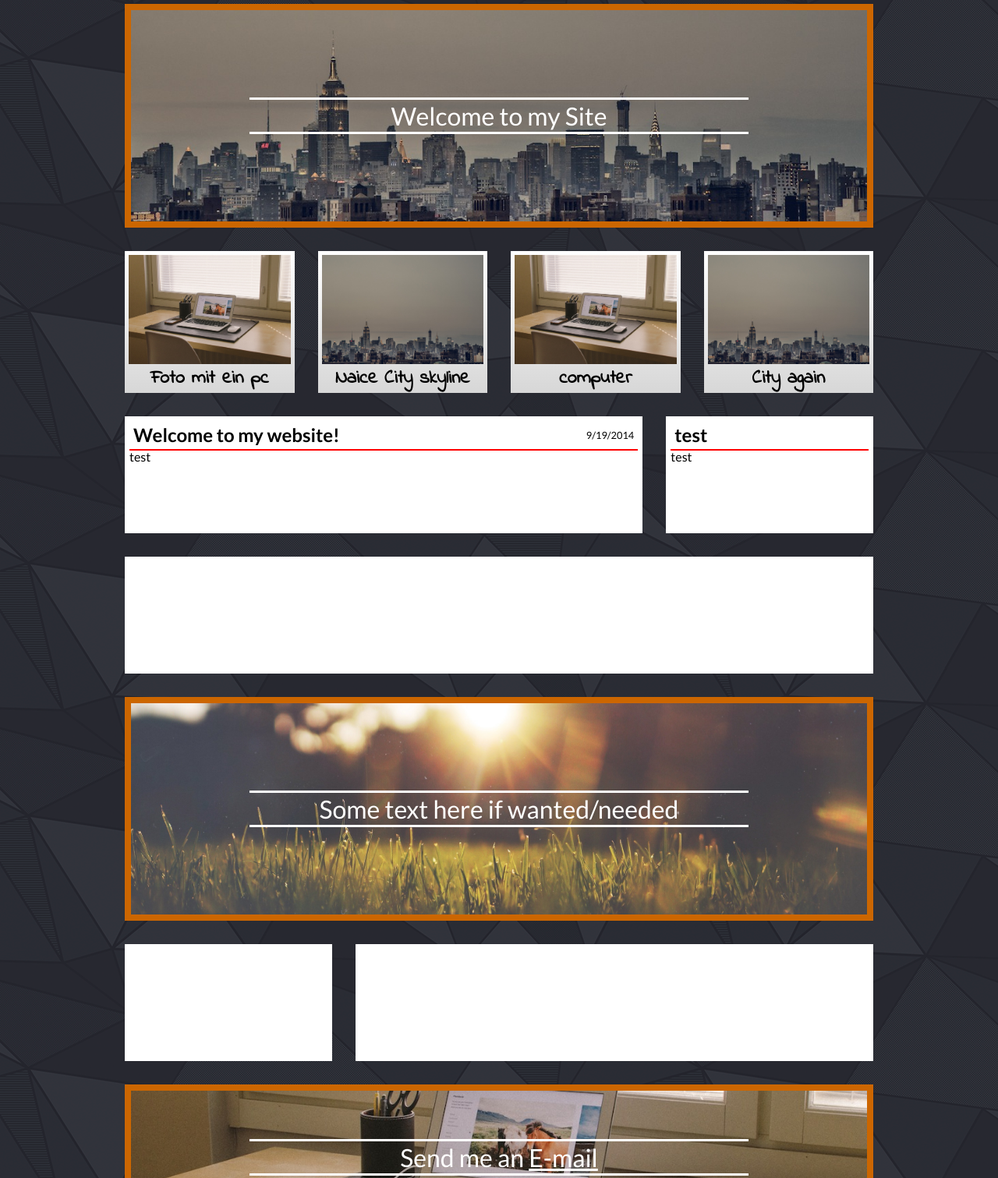
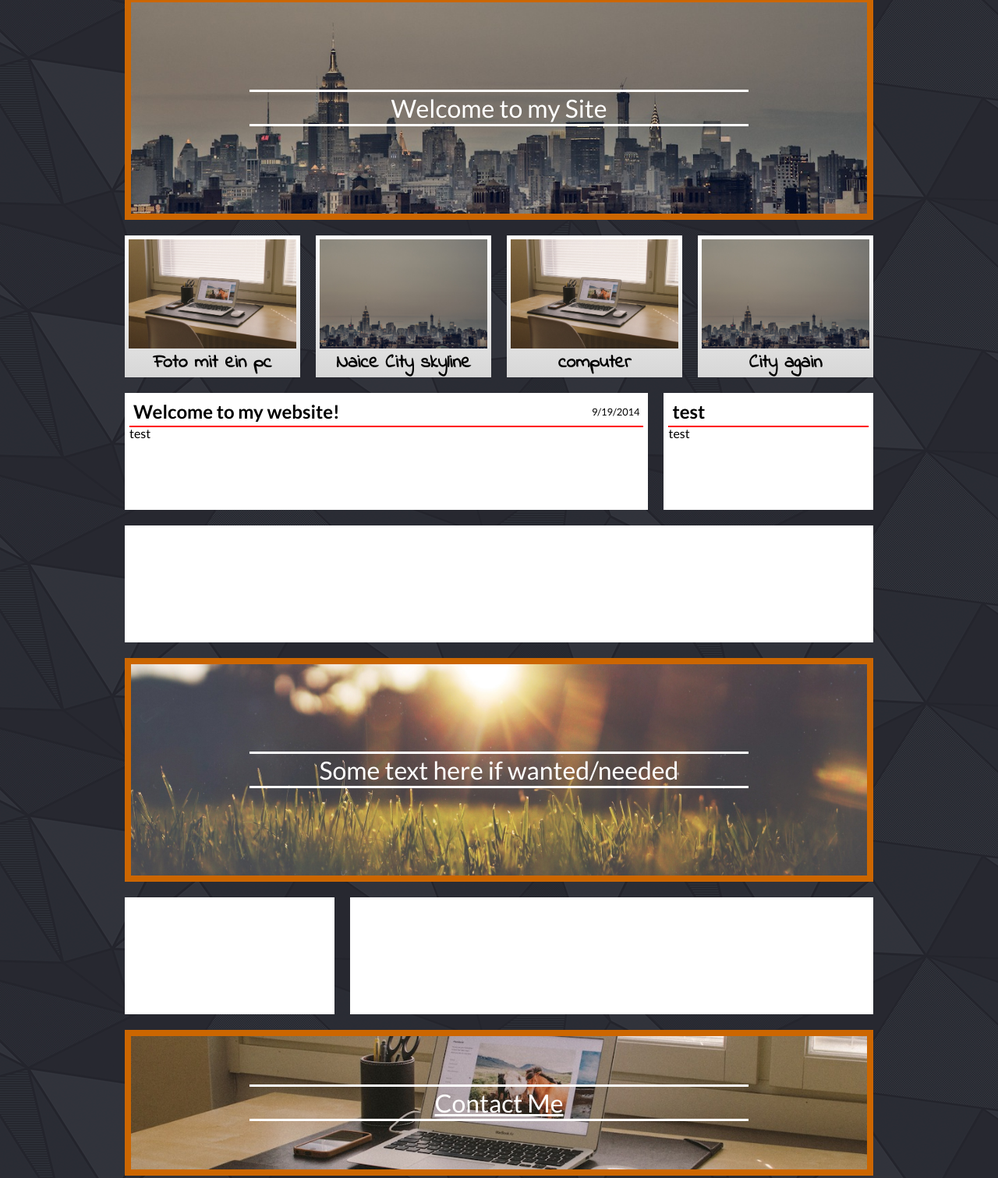
Before and after one commit to Robbqin/personal-site, a plain HTML site: page index.html in a window 1280 px wide. Shown: the part 115-1626 px from the top of the page at 78% size. Drawn offline with nearby package versions, Linux system fonts and the light colour scheme.

Commit message:
done on school
Just updates some small thinks

```diff
--- a/css/image-banner.css
+++ b/css/image-banner.css
@@ -10,7 +10,7 @@
 /* Actual images, yay */
 .image-fw.header {/* Image at the top of the page */
 	height: 287px;/* Box size of image - borders */
-	margin-top: 1.875em;/* Becouse for some reason my clear div didnt work... :') */
+	margin-top: 20px;/* Becouse for some reason my clear div didnt work... :') */
 	background: url("../img/city_background.jpg") no-repeat 50% 90%;/* background url, no-repeat h-shift v-shift */
 	background-size: 100% auto;/* Image size */
 }
--- a/css/style.css
+++ b/css/style.css
@@ -61,7 +61,7 @@ a:hover,a:focus {
 
 .clear {/* Clears the floaty sections and adds a nice 30px spacing */
 	clear: both;
-	height: 1.875em;
+	height: 20px;
 }
 
 .header {/* The header, navigation included */
@@ -150,7 +150,7 @@ svg.logo {
 /* Start structure */
 .content-wrapper {/* sepperate wrapper for the content, not needed but oh well */
 	overflow: auto;
-	margin-top: 30px;
+	margin-top: 20px;
 }
 
 .content-ws {/* content_ws (with sidebar) in the html it needs the left or right class */
@@ -176,11 +176,11 @@ svg.logo {
 }
 
 .content-ws.right {
-	margin-left: 30px;
+	margin-left: 20px;
 }
 
 .content-ws.left {
-	margin-right: 30px;
+	margin-right: 20px;
 }
 
 .fourth {
@@ -188,7 +188,7 @@ svg.logo {
 	-o-flex: 1;
 	flex: 1;
 	height: auto;
-	margin-right: 30px;
+	margin-right: 20px;
 	background-image: -webkit-linear-gradient(#fff, #d7d7d7);
 	background-image: -o-linear-gradient(#fff, #d7d7d7);
 	background-image: linear-gradient(#fff, #d7d7d7);
@@ -253,7 +253,7 @@ article.content > header.content > p {
 	clear: both;/* Clears the floaty sections */
 	width: 960px;/* Could've done 100% here */
 	height: 210px;
-	margin-top: 30px;
+	margin-top: 20px;
 }
 
 .page-footer > .footer-social {
--- a/index.html
+++ b/index.html
@@ -157,7 +157,7 @@
 
 				<section class="image-fw footer">
 					<div class="quote">
-						<p>Send me an <a href="mailto:robbindew@gmail.com">E-mail</a></p>
+						<p><a href="#">Contact Me</a></p>
 					</div>
 				</section>
 			</div>
```
